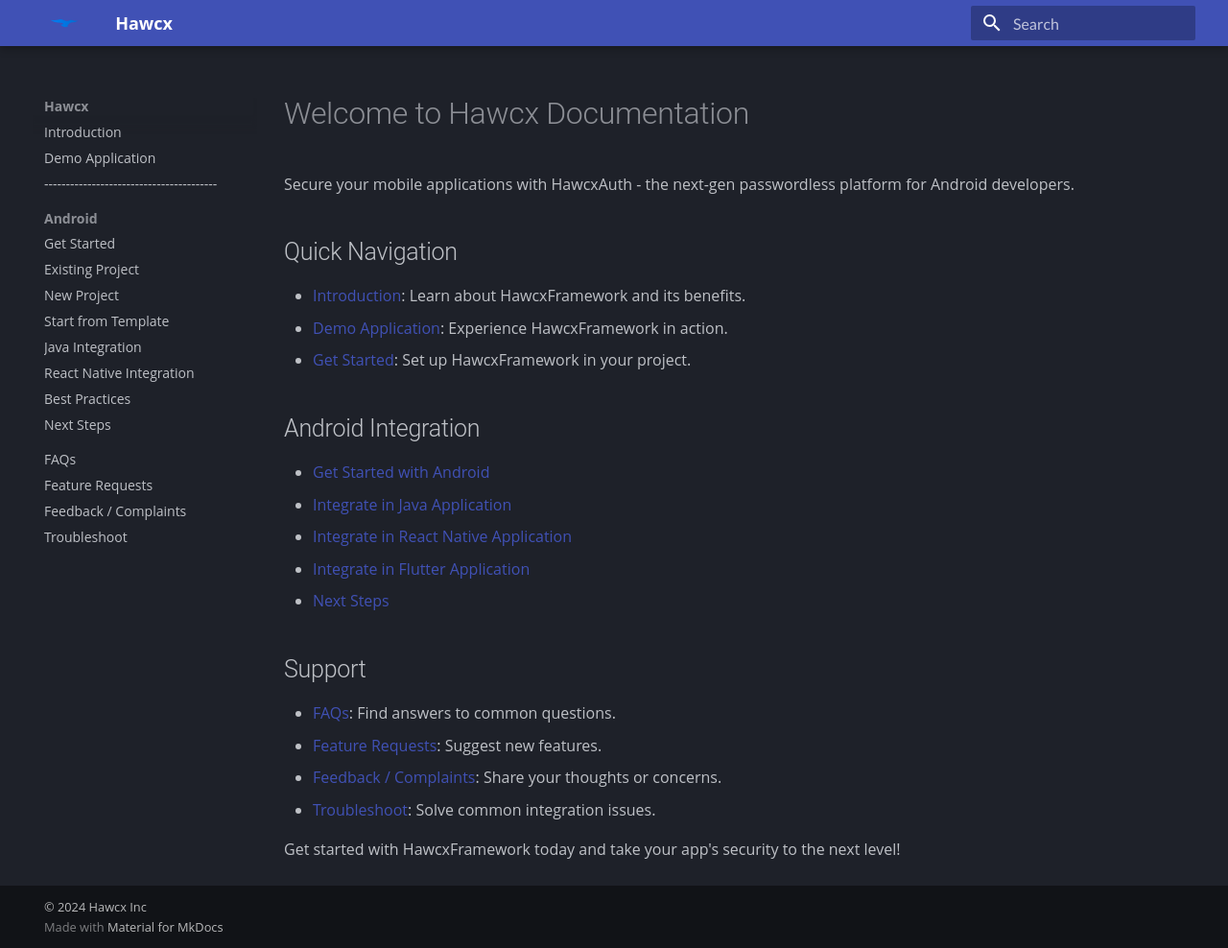
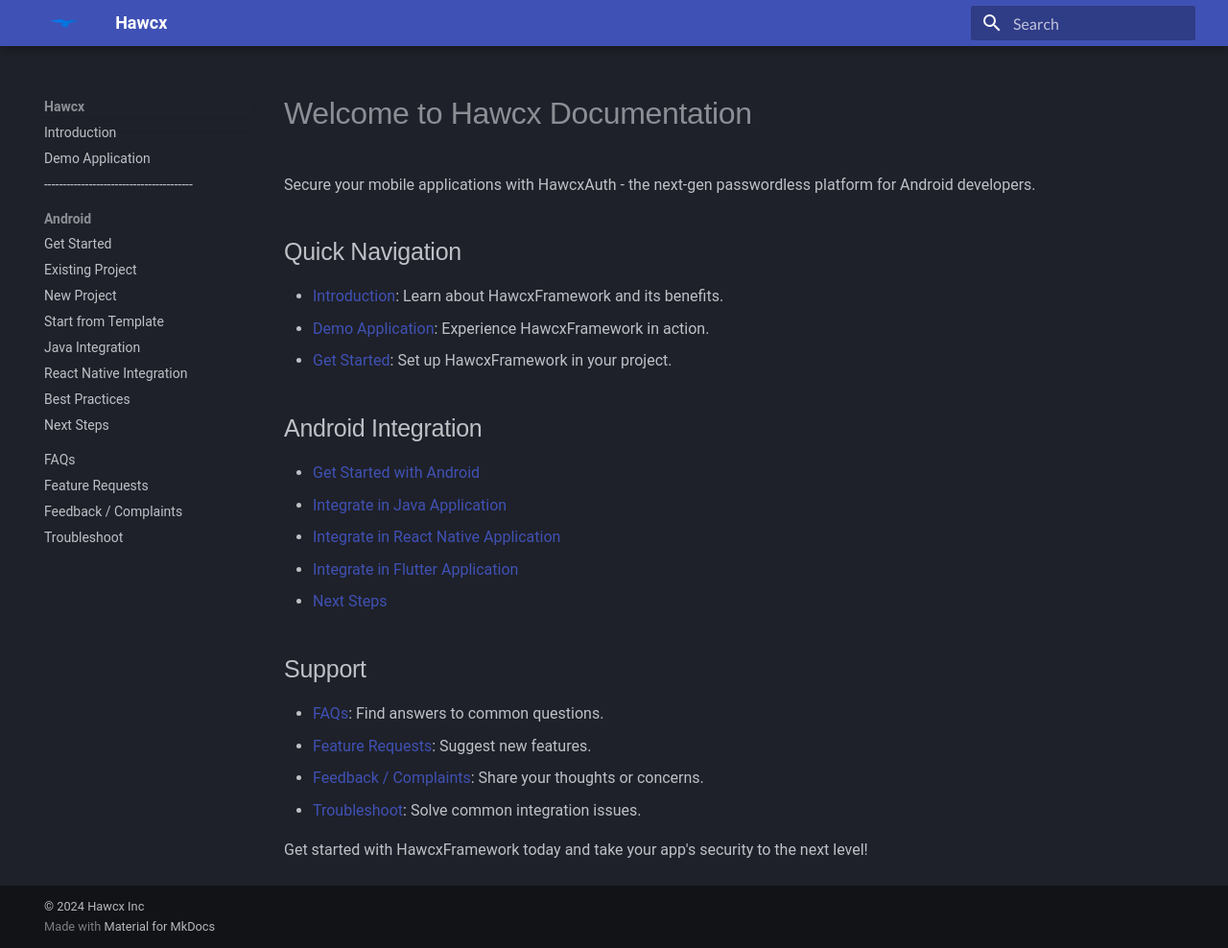
Before and after one commit to hawcx/sdk_docs, an MkDocs documentation site: the page built from docs/index.md, in a window 1280 px wide and 988 px high. Shown: the whole window at 96% size. Built offline with MkDocs 1.6.1 and Material for MkDocs 9.7.7, drawn with Linux system fonts in a browser that asks for light colours.

Commit message:
Update custom.css

```diff
--- a/docs/css/custom.css
+++ b/docs/css/custom.css
@@ -1,15 +1,15 @@
 .nav-separator {
-  height: 2px;
+  height: 4px;
   background-color: rgba(255,255,255,0.3);
   margin: 10px;
 }
 /* Customize the font for headers and body text */
 h1, h2, h3, h4, h5, h6 {
-  font-family: 'Roboto', sans-serif;
+  font-family: 'Spectral', sans-serif;
   font-weight: bold;
 }
 
 body, p {
-  font-family: 'Open Sans', sans-serif;
+  font-family: 'Roboto', sans-serif;
   line-height: 1.6;
 }
```
